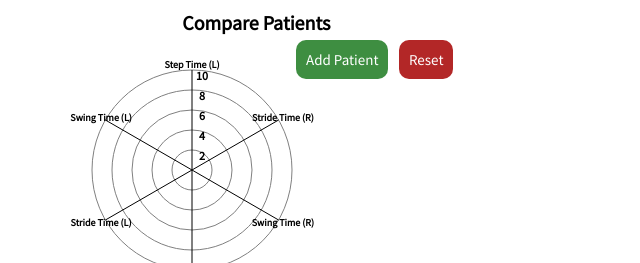
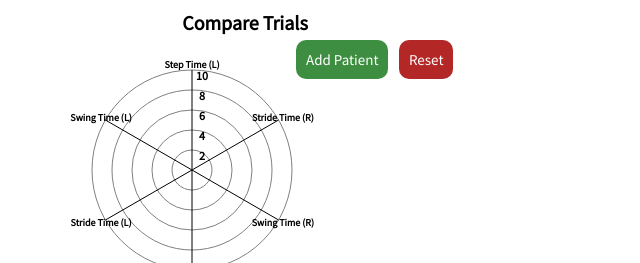
Before and after one commit to komar41/GaitVis, a plain HTML site: page app/index.html in a window 1280 px wide. Shown: the top 263 px of the page, 394-1034 px from the left. Drawn offline with nearby package versions, Linux system fonts and the light colour scheme; no server answers.

Commit message:
title change

```diff
--- a/app/index.html
+++ b/app/index.html
@@ -67,7 +67,7 @@
 
     <!-- Kazi's Spider Charts. Linked js file src/spider.js -->
     <div id="div3">
-        <div id="description">Compare Patients</div>
+        <div id="description">Compare Trials</div>
         <button class="buttonRemP" onclick="remPatient()">Reset</button>
         <button class="buttonAddP" onclick="addPatient()">Add Patient</button>
 
```
